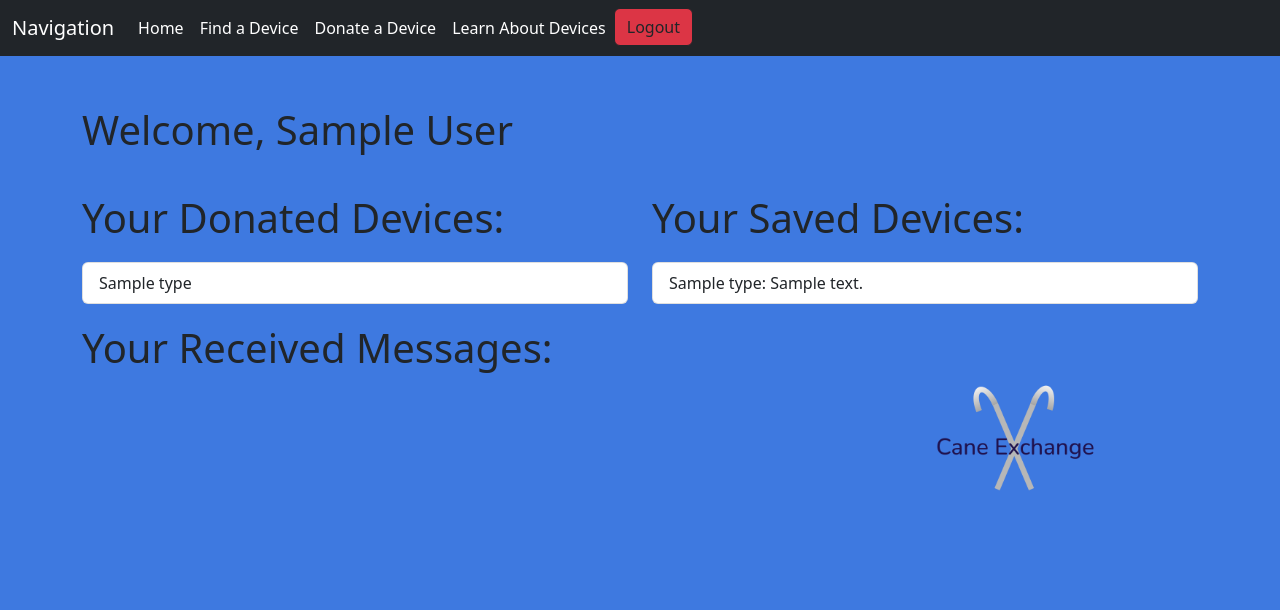
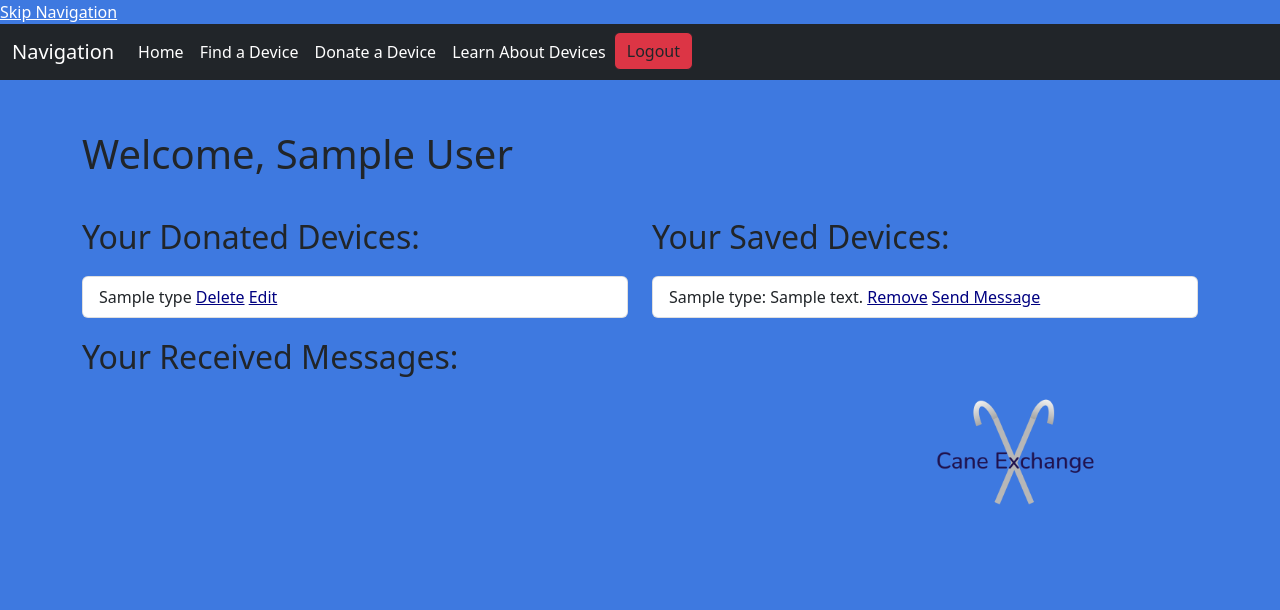
Before and after one commit to jlgregg1/dme_project, a Flask app: template flask_app/templates/dashboard.html in a window 1280 px wide. Shown: the top 610 px of the page. Run offline with Flask 2, Linux system fonts and the light colour scheme; the visitor is signed in with stand-in values (Sample User, id 1); tables that the repository leaves empty or names only in its code hold one stand-in row (values such as "Sample post"); the template is opened without the code that fills it: most values are stand-ins (such as "Sample title", 1, 10 or a date in 2020).

Commit message:
updated for accessibility

```diff
--- a/flask_app/templates/dashboard.html
+++ b/flask_app/templates/dashboard.html
@@ -10,6 +10,7 @@
     <title>Dashboard</title>
 </head>
 <body>
+    <a href="#maincontent">Skip Navigation</a>
     <nav class="navbar navbar-expand-lg navbar-dark bg-dark">
         <div class="container-fluid">
             <a class="navbar-brand" href="#">Navigation</a>
@@ -37,33 +38,33 @@
             </div>
         </div>
     </nav>
-    <div class = "container">
+    <div class = "container" id = "maincontent">
         <h1>Welcome, {{session['first_name']}}</h1>
         <div class="row">
             <div class="col-6">
-                <h1>Your Donated Devices:</h1>
+                <h2>Your Donated Devices:</h2>
                 <div>
                     <ul class = "list-group" style = "list-style-type: None;">
                         {% for this_device in all_devices %}
                         <li class = "list-group-item">
                             <sp>{{this_device.type}}</sp>
-                            <a href = "/delete_device/{{this_device.id}}">Delete</a>
-                            <a href = "/edit/{{this_device.id}}">Edit</a>
+                            <a href = "/delete_device/{{this_device.id}}" style = "color: navy;" >Delete</a>
+                            <a href = "/edit/{{this_device.id}}" style = "color: navy;" >Edit</a>
                         </li>
                         {% endfor %}
                     </ul>
                 </div>
             </div>
             <div class="col-6">
-                <h1>Your Saved Devices:</h1>
+                <h2>Your Saved Devices:</h2>
                 <div>
                     <ul class = "list-group" style = "list-style-type: None;">
                         {% for this_device in all_saved_devices %}
                         <li class = "list-group-item">
                             <sp>{{this_device.type}}:</sp>
                             <sp>{{this_device.comments}}</sp>
-                            <a href = "/remove/{{this_device.id}}">Remove</a>
-                            <a href = "/message/{{this_device.id}}">Send Message</a>
+                            <a href = "/remove/{{this_device.id}}" style = "color: navy;" >Remove</a>
+                            <a href = "/message/{{this_device.id}}" style = "color: navy;" >Send Message</a>
                         </li>
                         {% endfor %}
                     </ul>
@@ -72,7 +73,7 @@
         </div>
         <div class="row">
             <div class="col-8">
-                <h1>Your Received Messages:</h1>
+                <h2>Your Received Messages:</h2>
                 <div>
                     {% for this_message in all_messages %}
                         {% if session['user_id'] == this_message.recipient_id and session['user_id'] != this_message.sender_id%}
@@ -82,8 +83,8 @@
                                 <p class = "card-text">{{this_message.message}}</p>
                             </div>
                             <div class = "card-footer">
-                                <a href="/reply/{{this_message.sender_id}}/{{this_message.device_id}}">Reply</a>
-                                <a href="/delete/{{this_message.id}}">Delete</a>
+                                <a href="/reply/{{this_message.sender_id}}/{{this_message.device_id}}" style = "color: navy;">Reply</a>
+                                <a href="/delete/{{this_message.id}}" style = "color: navy;" >Delete</a>
                             </div>
                         </div>
                         {% endif %}
@@ -91,7 +92,7 @@
                 </div>
             </div>
             <div class="col-4">
-                <img class = "logo" src = "static/img/logo.png" alt = "cane exchange logo">
+                <img class = "logo" src = "static/img/logo.png" alt = "cane exchange logo: two canes crossed in the shape of an x with website name text below">
             </div>
         </div>
     </div>
--- a/flask_app/templates/index.html
+++ b/flask_app/templates/index.html
@@ -9,6 +9,7 @@
     <title>Index</title>
 </head>
 <body>
+    <a href="#maincontent">Skip Navigation</a>
     <div class="container-fluid">
         <div class="row">
             <div class="col-6" id = "register">
@@ -68,7 +69,7 @@
                         {% endfor %}
                     {% endif %}
                 {% endwith %}
-                <img src = "/static/img/logo.png" id = "logo-main" alt = "cane exchange logo">
+                <img src = "/static/img/logo.png" id = "logo-main" alt = "cane exchange logo: two canes crossed in the shape of an x with website name text below">
             </div>
         </div>
     </div>
--- a/flask_app/templates/learn.html
+++ b/flask_app/templates/learn.html
@@ -9,6 +9,7 @@
     <title>Learn About Devices</title>
 </head>
 <body>
+    <a href="#maincontent">Skip Navigation</a>
     <nav class="navbar navbar-expand-lg navbar-dark bg-dark">
         <div class="container-fluid">
             <a class="navbar-brand" href="#">Navigation</a>
@@ -37,10 +38,10 @@
         </div>
     </nav>
     <div class="alert alert-warning alert-dismissible fade show" role="alert">
-        <strong>Disclaimer!</strong> The information provided in this webpage cannot substitute for the individualized recommendations that you would receive from a visit with your physical therapist. To learn mare about physical therapy's role in fall-risk assessment and fall prevention interventions, please <a href="#">Click Here</a>
+        <strong>Disclaimer!</strong> The information provided in this webpage cannot substitute for the individualized recommendations that you would receive from a visit with your physical therapist.
         <button type="button" class="btn-close" data-bs-dismiss="alert" aria-label="Close"></button>
     </div>
-    <div class="container-fluid">
+    <div class="container-fluid" id = "maincontent">
         <div class="row">
             <div class="col-12">
                 <table class = "table table-striped">
--- a/flask_app/templates/message.html
+++ b/flask_app/templates/message.html
@@ -9,6 +9,7 @@
     <title>Find A Device</title>
 </head>
 <body>
+    <a href="#maincontent">Skip Navigation</a>
     <nav class="navbar navbar-expand-lg navbar-dark bg-dark">
         <div class="container-fluid">
             <a class="navbar-brand" href="#">Navigation</a>
@@ -36,7 +37,7 @@
             </div>
         </div>
     </nav>
-    <div class="container">
+    <div class="container" id = "maincontent">
         <div class="row">
             <div class="col-6">
                 <h1>Send Message to {{device_with_owner.user.first_name}}</h1>
@@ -49,7 +50,7 @@
                         <textarea class="form-control" id="message" rows="3" name = "message"></textarea>
                     </div>
                     <div class = "mb-3">
-                        <button class = "btn btn-primary" value = "submit_message">Send Message</button>
+                        <button class = "btn btn-light btn-outline-dark" value = "submit_message">Send Message</button>
                     </div>
                 </form>
             </div>
--- a/flask_app/templates/reply.html
+++ b/flask_app/templates/reply.html
@@ -9,6 +9,7 @@
     <title>Send Reply</title>
 </head>
 <body>
+    <a href="#maincontent">Skip Navigation</a>
     <nav class="navbar navbar-expand-lg navbar-dark bg-dark">
         <div class="container-fluid">
             <a class="navbar-brand" href="#">Navigation</a>
@@ -36,7 +37,7 @@
             </div>
         </div>
     </nav>
-    <div class="container">
+    <div class="container" id = "maincontent">
         <div class="row">
             <div class="col-6">
                 <h1>Your sent messages:</h1>
@@ -60,7 +61,7 @@
                         <textarea class="form-control" id="message" rows="3" name = "message"></textarea>
                     </div>
                     <div class = "mb-3">
-                        <button class = "btn btn-primary" value = "submit_message">Send Message</button>
+                        <button class = "btn btn-light btn-outline-dark" value = "submit_message">Send Message</button>
                     </div>
                 </form>
             </div>
```
Also changed, not shown: flask_app/templates/edit.html (+5 -3 lines), flask_app/templates/find.html (+4 -3 lines), flask_app/templates/post.html (+4 -3 lines), flask_app/templates/results.html (+4 -3 lines).
